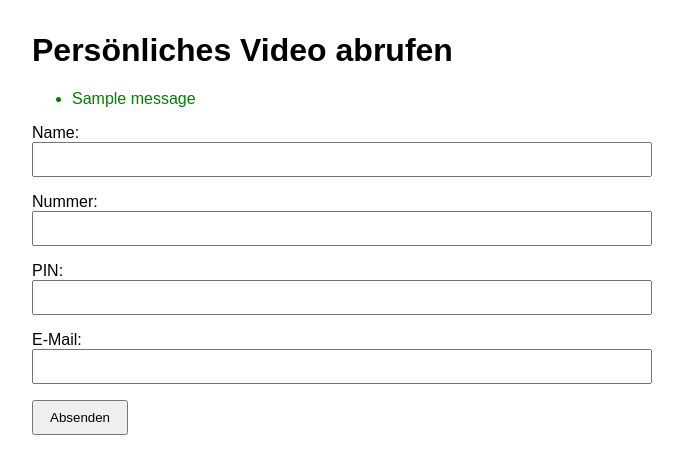
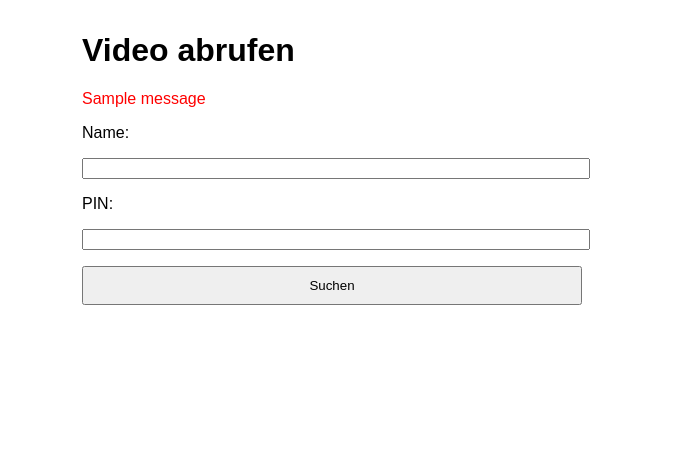
Before and after one commit to glam-4-you/video-delivery, a Flask app: page / in a window 1280 px wide. Shown: the top 474 px of the page, without its empty margins (308-991 px from the left). Run offline with Flask 3, Linux system fonts and the light colour scheme; one stand-in notice (Sample message) is shown.

Commit message:
Update templates for simplified input and direct download

```diff
--- a/templates/form.html
+++ b/templates/form.html
@@ -4,41 +4,27 @@
   <meta charset="utf-8">
   <title>Video-Zugang</title>
   <style>
-    body { font-family: sans-serif; max-width: 600px; margin: 2rem auto; }
-    label { display: block; margin-top: 1rem; }
-    input { width: 100%; padding: 0.5rem; }
-    button { margin-top: 1rem; padding: 0.5rem 1rem; }
-    .success { color: green; }
+    body { font-family: sans-serif; max-width: 500px; margin: 2rem auto; }
+    label, input, button { display: block; width: 100%; margin-top: 1rem; }
+    button { padding: 0.6rem; }
     .error { color: red; }
   </style>
 </head>
 <body>
-  <h1>Persönliches Video abrufen</h1>
-
+  <h1>Video abrufen</h1>
   {% with messages = get_flashed_messages(with_categories=true) %}
     {% if messages %}
-      <ul>
-        {% for category, message in messages %}
-          <li class="{{ category }}">{{ message }}</li>
-        {% endfor %}
-      </ul>
+      <p class="error">{{ messages[0][1] }}</p>
     {% endif %}
   {% endwith %}
-
   <form method="post">
     <label>Name:
       <input type="text" name="name" required>
     </label>
-    <label>Nummer:
-      <input type="text" name="nummer" required>
-    </label>
     <label>PIN:
       <input type="text" name="pin" required>
     </label>
-    <label>E-Mail:
-      <input type="email" name="email" required>
-    </label>
-    <button type="submit">Absenden</button>
+    <button type="submit">Suchen</button>
   </form>
 </body>
 </html>
```
Also changed, not shown: templates/results.html (added, +26 -0 lines).
